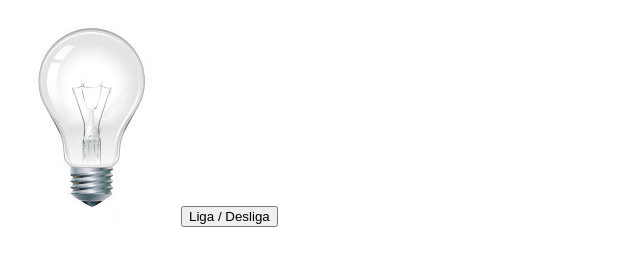
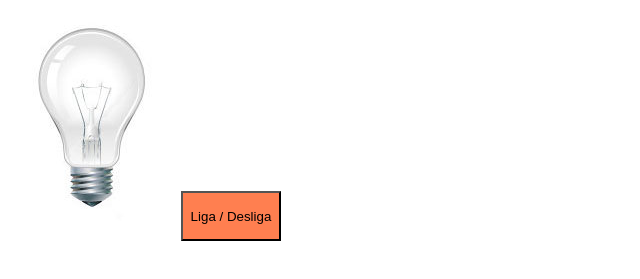
Before and after one commit to ffsuporte/Trusted---Desafio-JS, a plain HTML site: page Luz/index.html in a window 1280 px wide. Shown: the part 79-358 px from the top of the page, without its empty margins (0-640 px from the left). Drawn offline with Linux system fonts and the light colour scheme.

Commit message:
Alteracao no  css  button

```diff
--- a/Luz/index.html
+++ b/Luz/index.html
@@ -4,11 +4,14 @@
     <meta charset="UTF-8" />
     <meta name="viewport" content="width=device-width, initial-scale=1.0" />
     <title>Lampada</title>
+    <link rel="stylesheet" href="style.css">
     <script type="text/javascript" src="script.js" defer></script>
   </head>
   <body>
     <h1>Lampada - Trusted Academy</h1>
     <img src="apagada.jpg" alt="Lampada Apagada" id="lampada" />
-    <button type="button" onclick="ligaDesliga()">Liga / Desliga</button>
+    <button type="button" onclick="ligaDesliga()"">
+      Liga / Desliga
+    </button>
   </body>
 </html>
--- a/Luz/style.css
+++ b/Luz/style.css
@@ -1,4 +1,7 @@
-#lamp {
+button {
   cursor: pointer;
   cursor: hand;
+  width: 100px;
+  height: 50px;
+  background-color: coral;
 }
```
